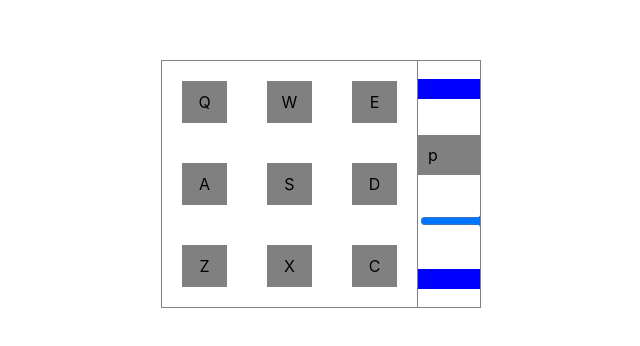
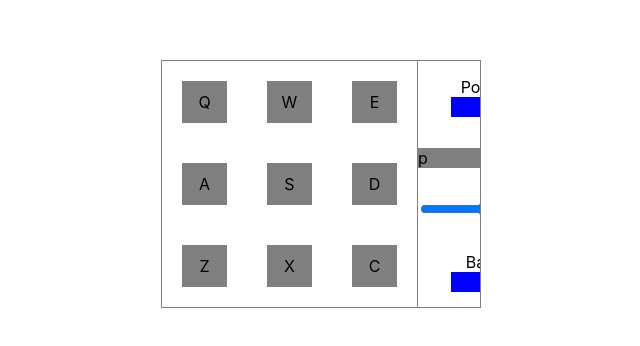
Before and after one commit to titanic00/drum-machine, a React (Create React App) app: page / in a window 1280 px wide. Shown: the part 240-586 px from the top of the page, without its empty margins (319-959 px from the left). Built offline with nearby package versions, Linux system fonts and the light colour scheme.

Commit message:
fixed display of HTML elements

```diff
--- a/src/Components/App/App.css
+++ b/src/Components/App/App.css
@@ -11,13 +11,15 @@
 
 #current-sound {
     background-color: grey;
-    padding: 10px;
 }
 
 .toggle {
     text-align: center;
     background-color: black;
-    height: 35%;
+    height: 20px;
+    width: 50%;
+    font-size: 1px;
+    margin-left: 25%;
 }
 
 .toggle-button {
@@ -27,10 +29,14 @@
     color: blue;
 }
 
+.text-and-toggle {
+    text-align: center;
+}
+
 #toggle-container {
+    border-left: 1px solid grey;
+    width: 100%;
     display: grid;
     justify-content: center;
     align-items: center;
-    border-left: 1px solid grey;
-    width: 100%;
 }
--- a/src/Components/App/App.js
+++ b/src/Components/App/App.js
@@ -6,17 +6,21 @@ function App() {
     <div id="container">
       <Drum />
       <div id="toggle-container">
-        <div className="toggle">
-          <div className="toggle-button button-1">p</div>
+        <div className="text-and-toggle">
+          <span className="text">Power</span>
+          <div className="toggle">
+            <div className="toggle-button">p</div>
+          </div>
         </div>
-        <div id="current-sound">
-          p
-        </div>
+        <div id="current-sound">p</div>
         <div id="change-volume">
           <input type="range" min="0" max="100" />
         </div>
-        <div className="toggle">
-          <div className="toggle-button">p</div>
+        <div className="text-and-toggle">
+          <span className="text">Bank</span>
+          <div className="toggle">
+            <div className="toggle-button">p</div>
+          </div>
         </div>
       </div>
     </div>
```
